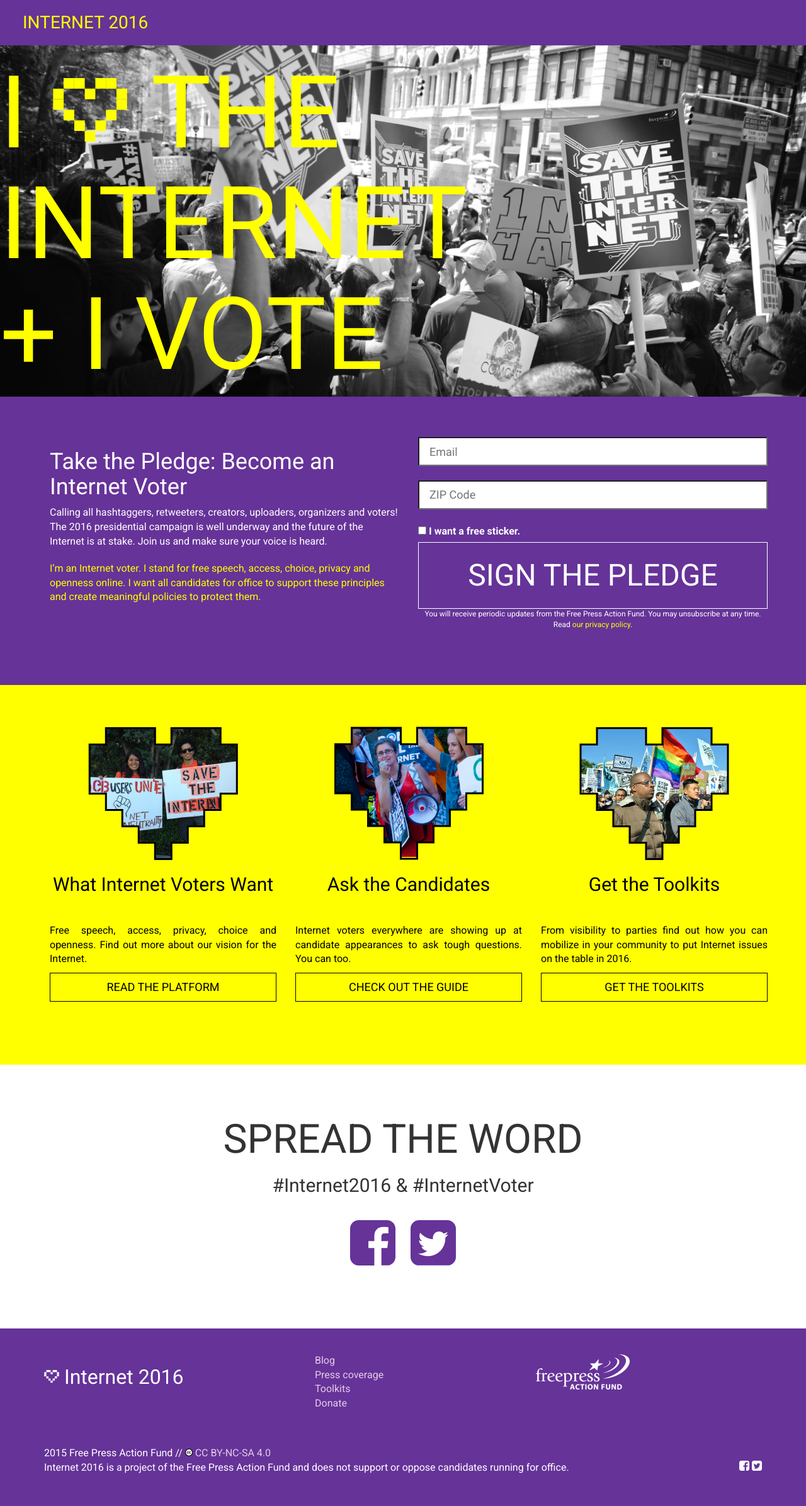
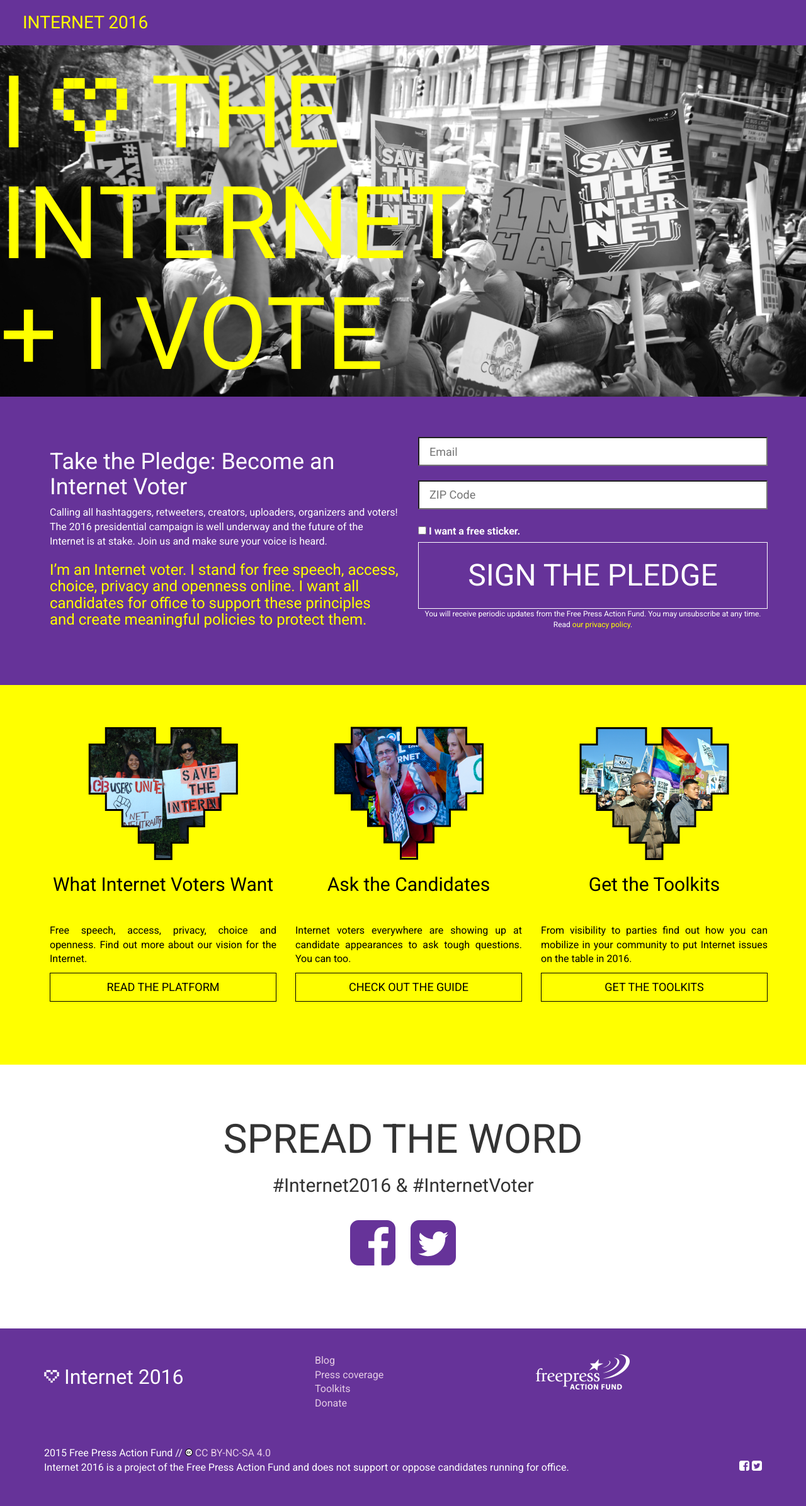
Before and after one commit to freepress/internet2016, a Jekyll site: the page built from index.html, in a window 1280 px wide. Shown: the whole page at 63% size. Built offline with Jekyll 4.4.1, drawn with Linux system fonts in a browser that asks for light colours; comment, search, counter and statistics services are not loaded.

Commit message:
Update index.html

```diff
--- a/index.html
+++ b/index.html
@@ -20,8 +20,8 @@
           Calling all hashtaggers, retweeters, creators, uploaders, organizers and voters! The 2016 presidential campaign is well underway and the future of the Internet is at stake. Join us and make sure your voice is heard.
         </p>
         <p>
-          <h3></h3><font color="#FFFF00">I’m an Internet voter. I stand for free speech, access, choice, privacy and openness online. I want all candidates for office to support these principles and create meaningful policies to protect them.</font>
-        </h3>
+          <h3><font color="#FFFF00">I’m an Internet voter. I stand for free speech, access, choice, privacy and openness online. I want all candidates for office to support these principles and create meaningful policies to protect them.</font></h3>
+        </p>
       </div>
 
       <div class="col-sm-6">
```
